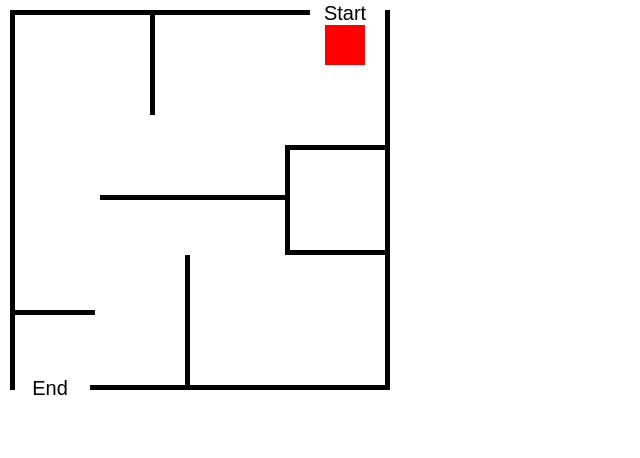
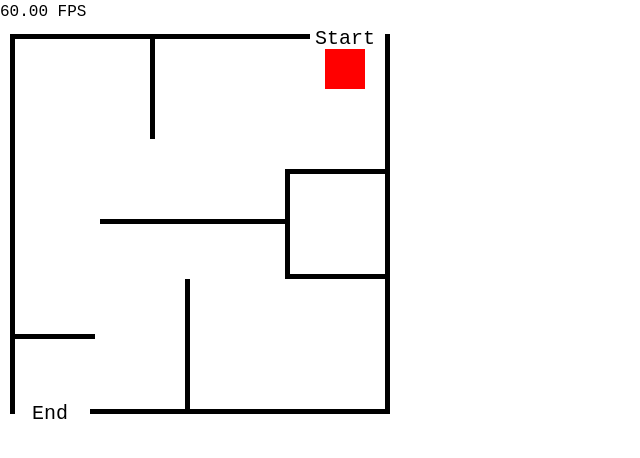
Before and after one commit to khui0/maze-game, a website built with Vite: page index.html in a window 1280 px wide. Shown: the whole page, without its empty margins (0-640 px from the left). Built offline with nearby package versions, Linux system fonts and the light colour scheme.

Commit message:
change font and add fps counter

```diff
--- a/index.html
+++ b/index.html
@@ -9,6 +9,7 @@
 </head>
 
 <body>
+    <p><span id="fps"></span> FPS</p>
     <canvas id="game"></canvas>
     <script type="module" src="src/main.js"></script>
 </body>
--- a/src/main.js
+++ b/src/main.js
@@ -116,7 +116,7 @@ function update(deltaT) {
 
         // Draw text
         (() => {
-            game.ctx.font = "20px Arial, sans-serif";
+            game.ctx.font = "20px monospace, monospace";
             game.ctx.textAlign = "center";
             game.ctx.fillStyle = "black";
             game.ctx.fillText("Start", 345, 20);
@@ -129,4 +129,6 @@ function update(deltaT) {
             game.ctx.fillRect(object.x, object.y, object.width, object.height);
         });
     })();
+
+    document.getElementById("fps").textContent = (1000 / deltaT).toFixed(2);
 }
--- a/src/style.css
+++ b/src/style.css
@@ -4,8 +4,18 @@
 
 body {
     margin: 0;
-    font: 16px Arial, sans-serif;
+    font: 16px monospace, monospace;
     line-height: 1.5;
+}
+
+h1,
+h2,
+h3,
+h4,
+h5,
+h6,
+p {
+    margin: 0;
 }
 
 h1,
```
